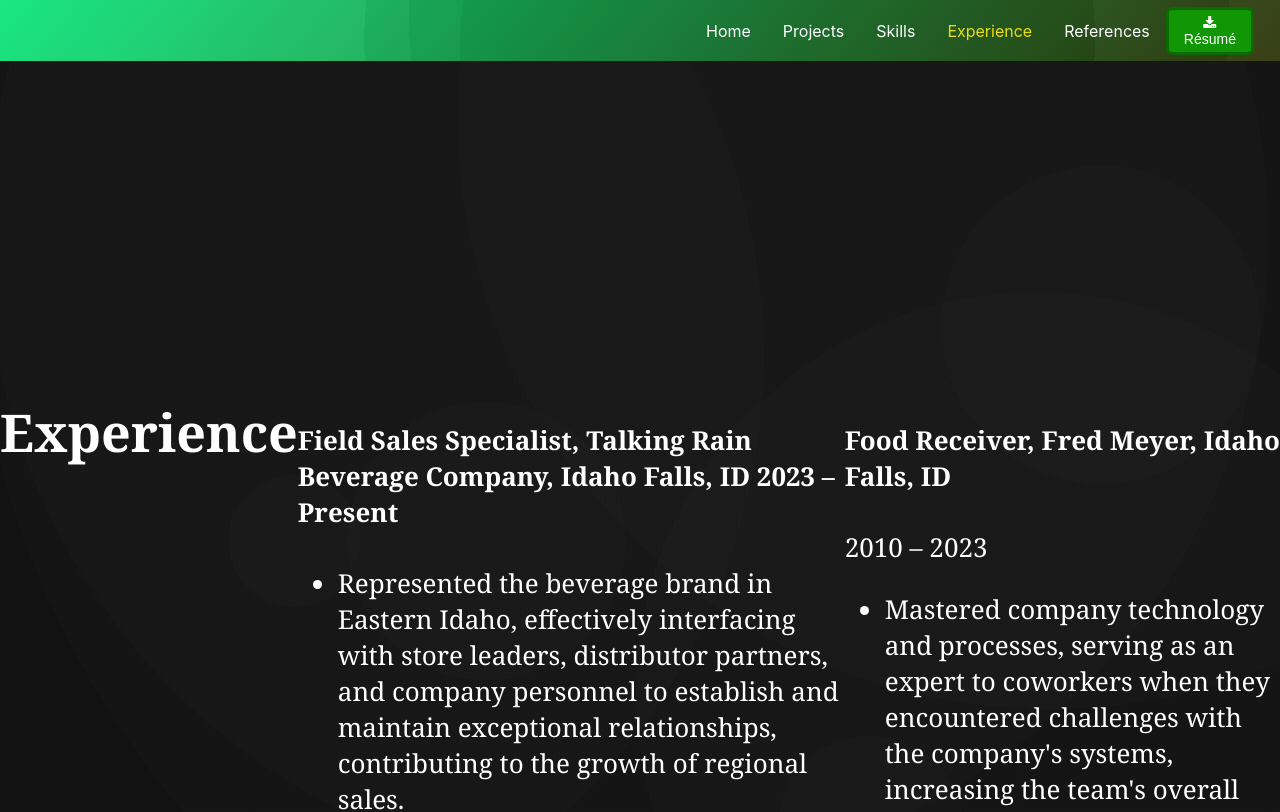
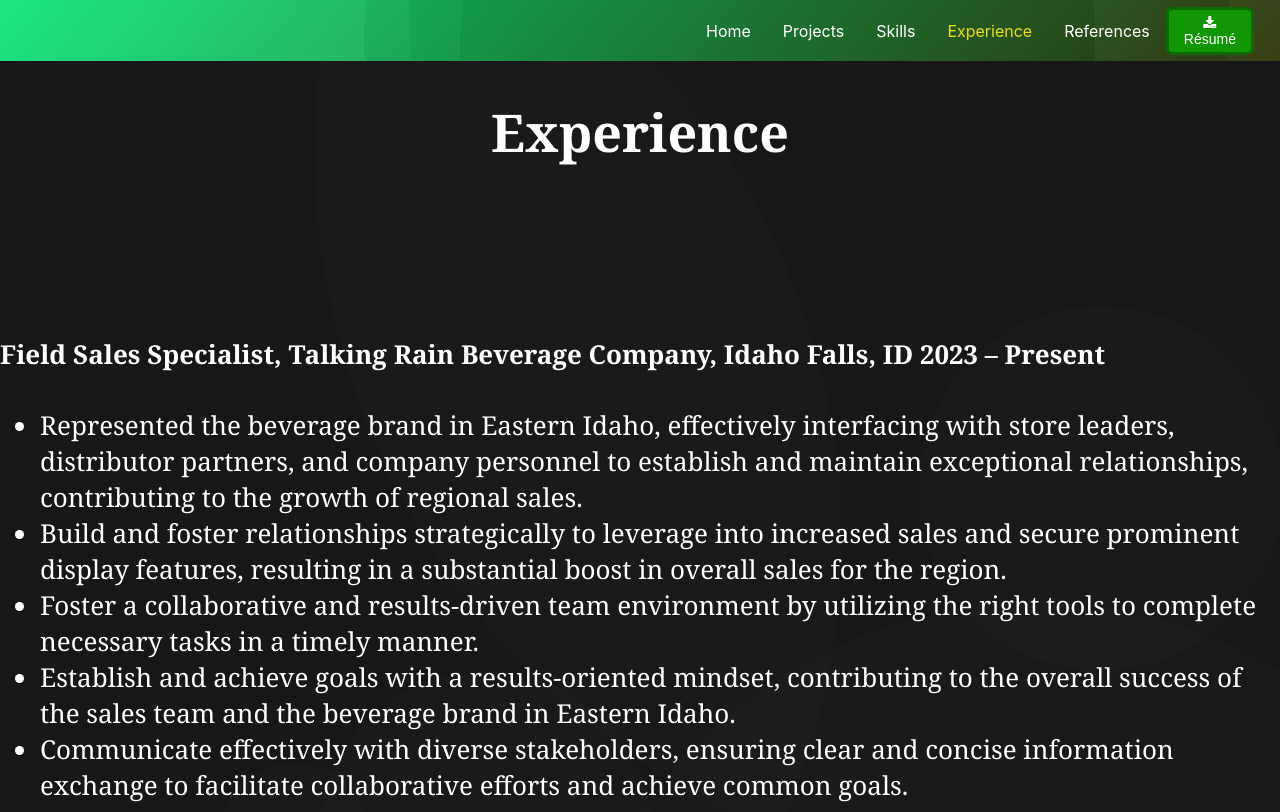
Before and after one commit to NevinsN/professional_portfolio, a React (Create React App) app in the folder professional_portfolio/: page /experience in a window 1280 px wide. Shown: the top 812 px of the page. Built offline with nearby package versions, Linux system fonts and the light colour scheme.

Commit message:
Update experience.js

```diff
--- a/professional_portfolio/src/pages/experience.js
+++ b/professional_portfolio/src/pages/experience.js
@@ -8,11 +8,12 @@ const Experience = () => {
                 display: "flex",
                 justifyContent: "centre",
                 alignItems: "centre",
-                height: "25vh",
+                height: "30vh",
             }}
         >
             <h1>Experience</h1>
-
+            </div>
+            <div>
             <p>
                 <h4>Field Sales Specialist, Talking Rain Beverage Company, Idaho Falls, ID  	 	          2023 – Present</h4>
                 <ul>
```
